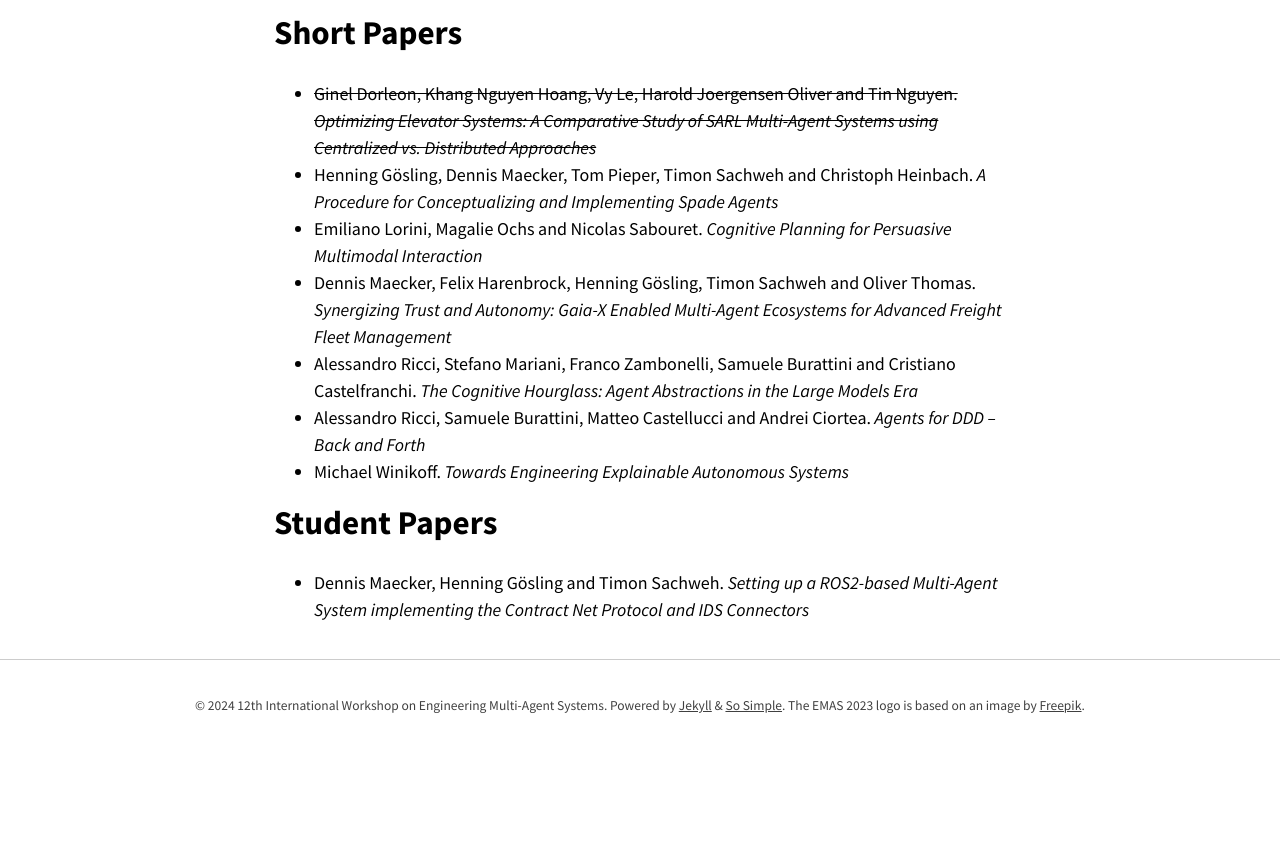
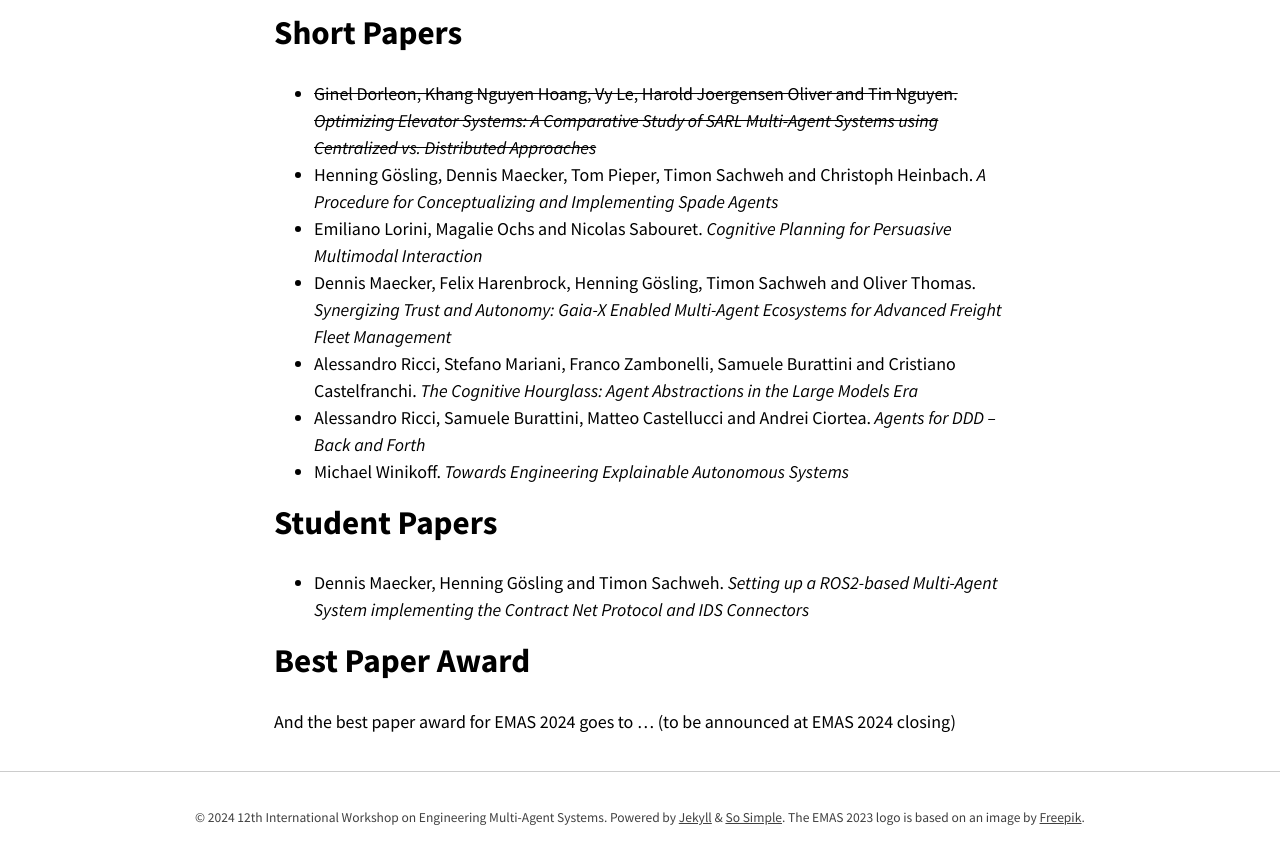
Before and after one commit to rafaelcaue/emas2024, a Jekyll site: the page built from accepted.md, in a window 1280 px wide and 900 px high, scrolled down 846 px. Shown: the top 864 px of the window. Built offline with Jekyll 4.4.1, drawn with Linux system fonts in a browser that asks for light colours; nearby versions of some CDN libraries; our own code applies the rules of GitHub Pages for plain Markdown files; before the commit the page ends 1635 px from its top, so only the background shows below that.

Commit message:
Update accepted.md

```diff
--- a/accepted.md
+++ b/accepted.md
@@ -26,3 +26,6 @@ entries_layout: list
 
 # Student Papers
 - Dennis Maecker, Henning Gösling and Timon Sachweh. *Setting up a ROS2-based Multi-Agent System implementing the Contract Net Protocol and IDS Connectors*
+
+# Best Paper Award
+And the best paper award for EMAS 2024 goes to ... (to be announced at EMAS 2024 closing)
```
